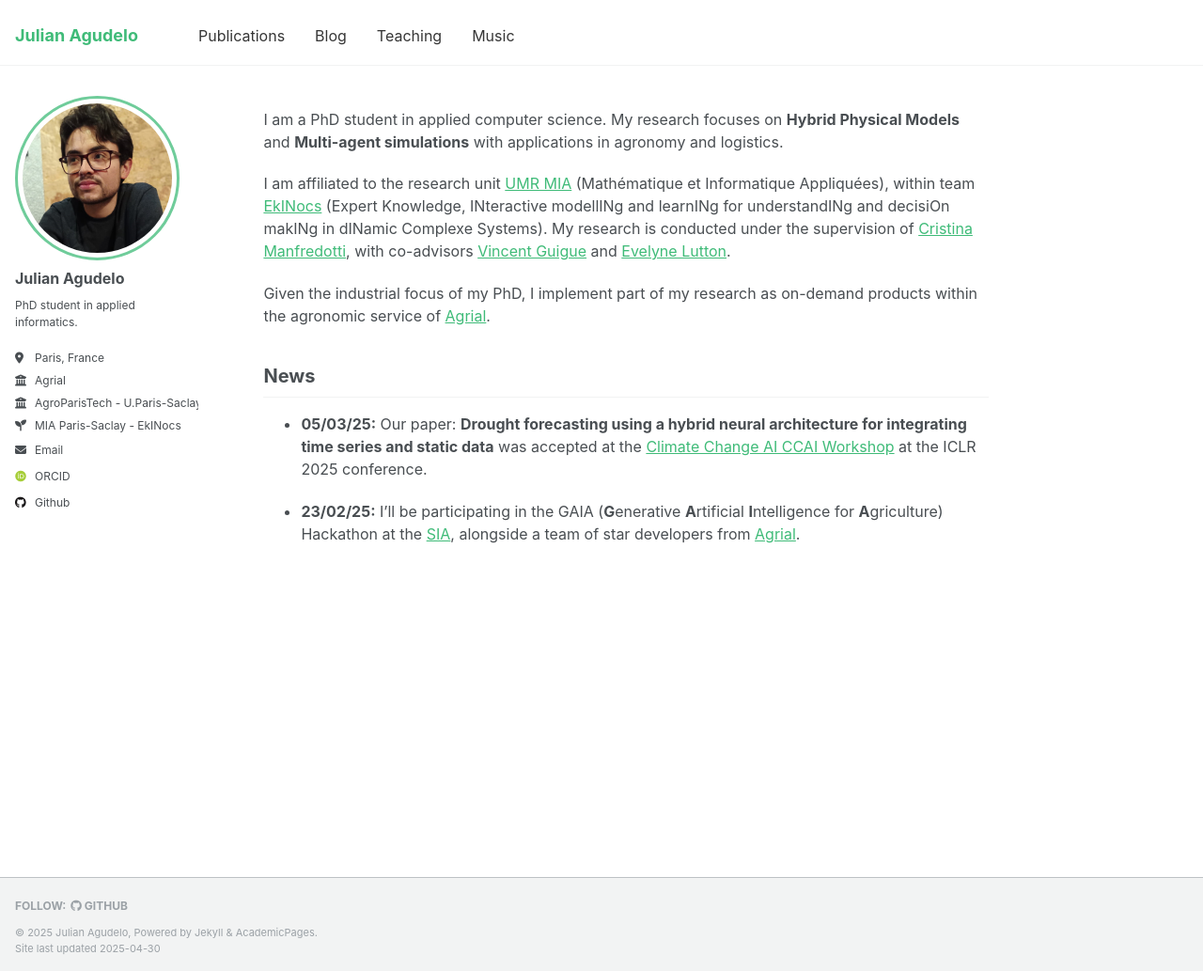
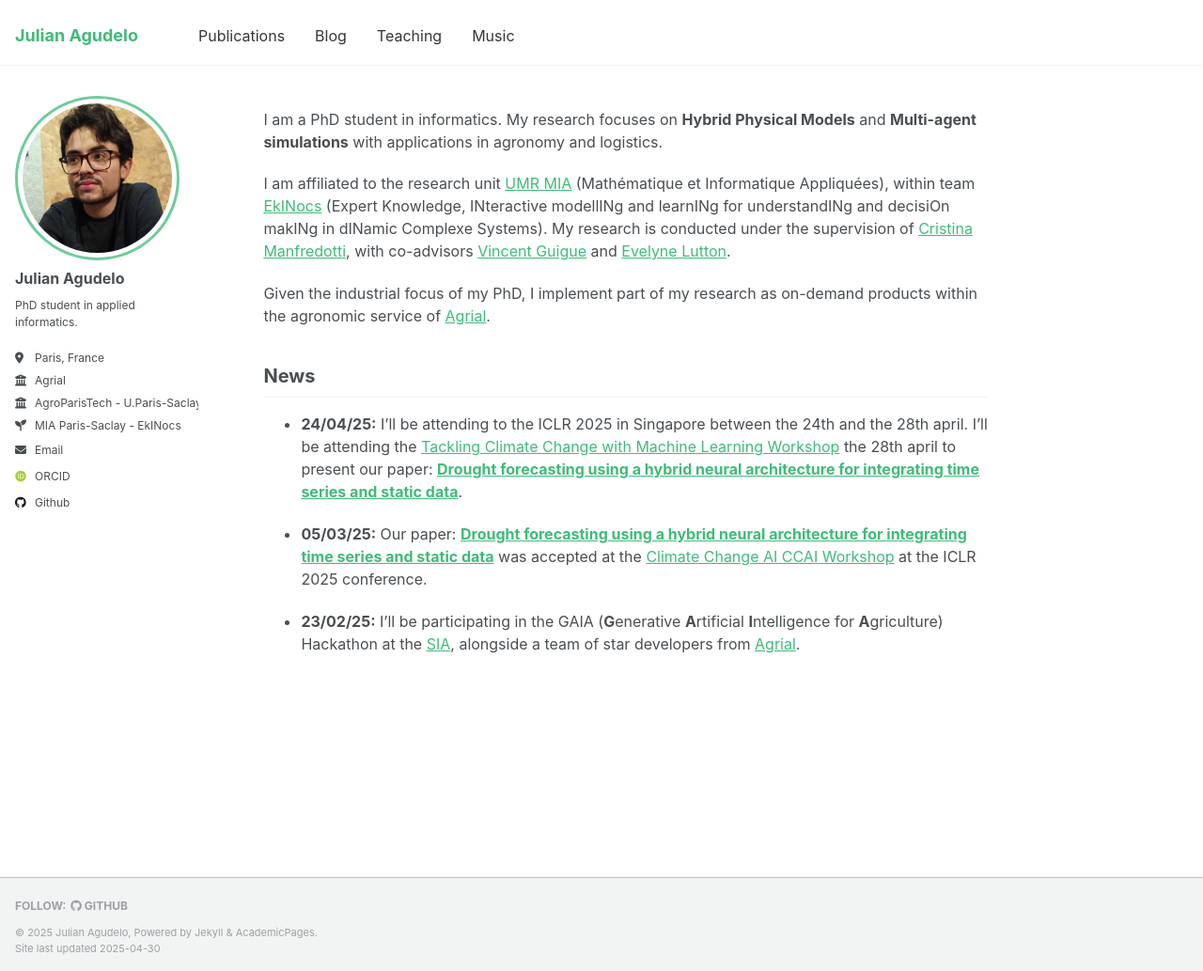
Before and after one commit to JulAgu/JulAgu.github.io, a Jekyll site: the page built from _pages/about.md, in a window 1280 px wide and 1033 px high. Shown: the whole window at 94% size. Built offline with Jekyll 4.4.1, drawn with Linux system fonts in a browser that asks for light colours; some web fonts are replaced.

Commit message:
Update about.md

```diff
--- a/_pages/about.md
+++ b/_pages/about.md
@@ -7,7 +7,7 @@ redirect_from:
   - /about.html
 ---
 
-I am a PhD student in applied computer science. My research focuses on **Hybrid Physical Models** and **Multi-agent simulations** with applications in agronomy and logistics.
+I am a PhD student in informatics. My research focuses on **Hybrid Physical Models** and **Multi-agent simulations** with applications in agronomy and logistics.
 
 I am affiliated to the research unit [UMR MIA](https://mia-ps.inrae.fr/) (Mathématique et Informatique Appliquées), within team [EkINocs](https://mia-ps.inrae.fr/ekinocs) (Expert Knowledge, INteractive modellINg and learnINg for understandINg and decisiOn makINg in dINamic Complexe Systems). My research is conducted under the supervision of [Cristina Manfredotti](https://mia-ps.inrae.fr/cristina-manfredotti), with co-advisors [Vincent Guigue](https://vguigue.github.io/) and [Evelyne Lutton](http://evelyne.lutton.free.fr/).
 
@@ -15,7 +15,9 @@ Given the industrial focus of my PhD, I implement part of my research as on-dema
 
 News
 ------
-- **05/03/25:** Our paper: **Drought forecasting using a hybrid neural architecture for integrating time series and static data** was accepted at the [Climate Change AI CCAI Workshop](https://www.climatechange.ai/events/iclr2025) at the ICLR 2025 conference.
+- **24/04/25:** I'll be attending to the ICLR 2025 in Singapore between the 24th and the 28th april. I'll be attending the [Tackling Climate Change with Machine Learning Workshop](https://www.climatechange.ai/events/iclr2025) the 28th april to present our paper: [**Drought forecasting using a hybrid neural architecture for integrating time series and static data**](https://www.climatechange.ai/papers/iclr2025/31).
+
+- **05/03/25:** Our paper: [**Drought forecasting using a hybrid neural architecture for integrating time series and static data**](https://www.climatechange.ai/papers/iclr2025/31) was accepted at the [Climate Change AI CCAI Workshop](https://www.climatechange.ai/events/iclr2025) at the ICLR 2025 conference.
 
 - **23/02/25:** I'll be participating in the GAIA (**G**enerative **A**rtificial **I**ntelligence for **A**griculture) Hackathon at the [SIA](https://www.salon-agriculture.com/), alongside a team of star developers from [Agrial](https://www.agrial.com/en/).
 
```
